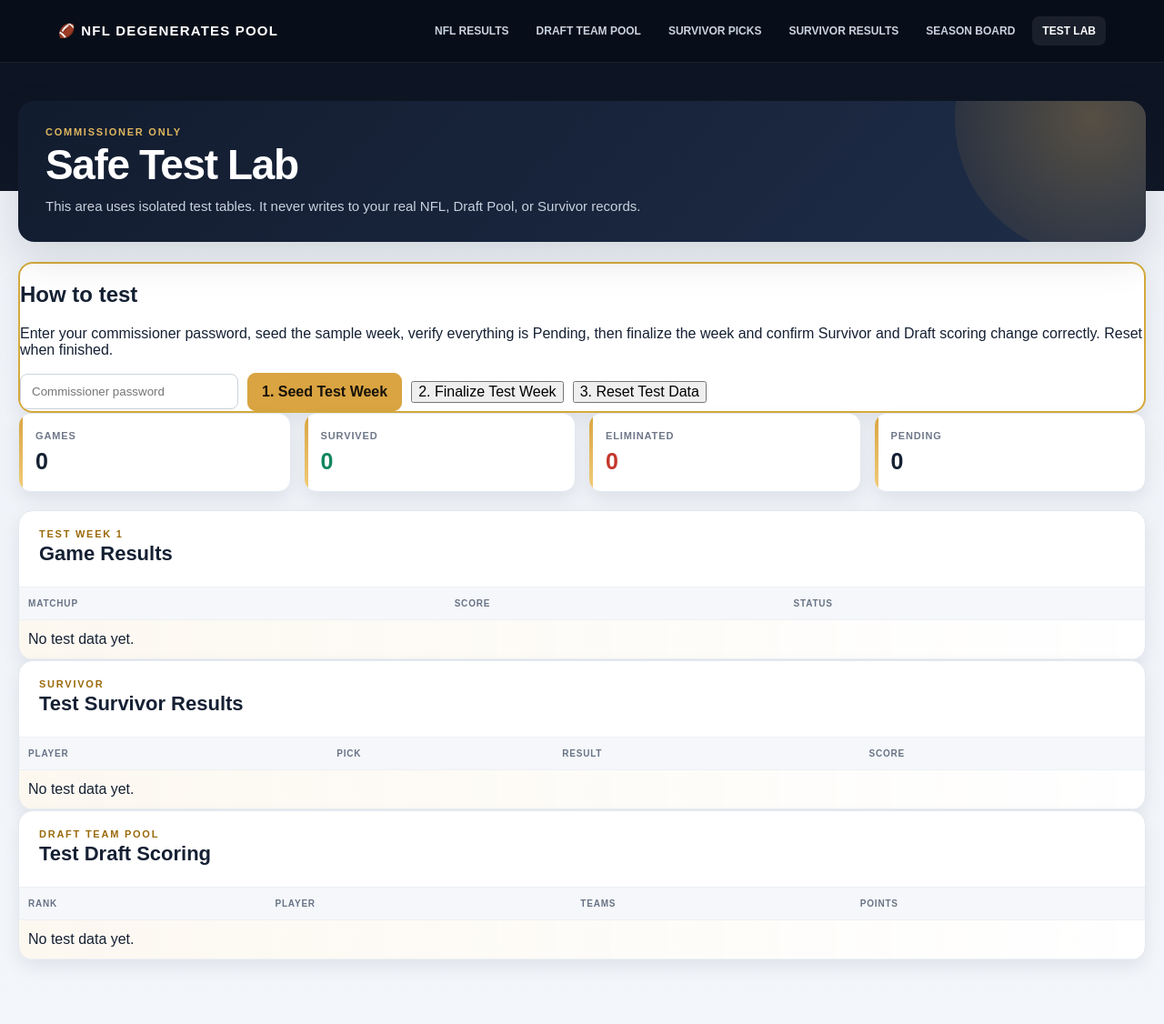
After one commit to fsmalley/NFL-Degenerates-pool, a Flask app: page /test-lab in a window 1280 px wide. The commit adds this page. Shown: the whole page at 91% size. Run offline with Flask 3, Linux system fonts and the light colour scheme.

Commit message:
Add files via upload
Adding a test mode

```diff
--- a/app.py
+++ b/app.py
@@ -58,6 +58,17 @@ def sb_upsert(table, rows, on_conflict):
         headers=sb_headers({"Prefer":"resolution=merge-duplicates,return=minimal"}),
         params={"on_conflict":on_conflict},
         json=rows,
+        timeout=20
+    )
+    r.raise_for_status()
+
+def sb_delete(table, params):
+    if not sb_ready():
+        raise RuntimeError("Supabase is not configured.")
+    r = requests.delete(
+        f"{SUPABASE_URL}/rest/v1/{table}",
+        headers=sb_headers({"Prefer":"return=minimal"}),
+        params=params,
         timeout=20
     )
     r.raise_for_status()
@@ -662,6 +673,11 @@ def survivor_results():
 def survivor_board():
     return render_template("survivor_board.html",season=SEASON)
 
+@app.route("/test-lab")
+def test_lab():
+    return render_template("test_lab.html", season=SEASON)
+
+
 @app.route("/health")
 def health():
     try:
@@ -921,5 +937,166 @@ def api_survivor_results(week):
 
 
 
+
+def require_admin(payload=None):
+    payload = payload or {}
+    password = str(payload.get("password", ""))
+    if not ADMIN_PASSWORD:
+        return False, ("ADMIN_PASSWORD is not configured on the server.", 500)
+    if password != ADMIN_PASSWORD:
+        return False, ("Incorrect commissioner password.", 403)
+    return True, None
+
+
+def test_seed_rows():
+    games = [
+        {"id":"T-W1-1","week":1,"away_team":"BUF","home_team":"NYJ","away_score":None,"home_score":None,"status":"scheduled"},
+        {"id":"T-W1-2","week":1,"away_team":"KC","home_team":"LV","away_score":None,"home_score":None,"status":"scheduled"},
+        {"id":"T-W1-3","week":1,"away_team":"PHI","home_team":"DAL","away_score":None,"home_score":None,"status":"scheduled"},
+        {"id":"T-W1-4","week":1,"away_team":"BAL","home_team":"PIT","away_score":None,"home_score":None,"status":"scheduled"},
+    ]
+    picks = [
+        {"player_name":"Test Player 1","player_key":"test player 1","week":1,"team":"BUF"},
+        {"player_name":"Test Player 2","player_key":"test player 2","week":1,"team":"LV"},
+        {"player_name":"Test Player 3","player_key":"test player 3","week":1,"team":"PHI"},
+    ]
+    draft = [
+        {"player_name":"Test Draft 1","team1":"BUF","team2":"KC"},
+        {"player_name":"Test Draft 2","team1":"NYJ","team2":"LV"},
+        {"player_name":"Test Draft 3","team1":"PHI","team2":"BAL"},
+    ]
+    return games, picks, draft
+
+
+def test_compute():
+    games = sb_get("test_games", {"select":"*","order":"id.asc"})
+    survivor_picks = sb_get("test_survivor_picks", {"select":"*","order":"player_name.asc"})
+    draft_players = sb_get("test_draft_players", {"select":"*","order":"player_name.asc"})
+
+    computed_games = []
+    for g in games:
+        a, h = g.get("away_score"), g.get("home_score")
+        winner = loser = margin = None
+        if a is not None and h is not None and str(g.get("status") or "").lower() == "final":
+            a, h = int(a), int(h)
+            if a > h:
+                winner, loser, margin = g["away_team"], g["home_team"], a-h
+            elif h > a:
+                winner, loser, margin = g["home_team"], g["away_team"], h-a
+            else:
+                winner, loser, margin = "TIE", "TIE", 0
+        computed_games.append({**g, "winner":winner, "loser":loser, "margin":margin})
+
+    survivor = []
+    for p in survivor_picks:
+        status, score = "PENDING", ""
+        for g in computed_games:
+            if p["team"] not in (g["away_team"], g["home_team"]):
+                continue
+            if str(g.get("status") or "").lower() == "final":
+                score = f'{g["away_team"]} {g["away_score"]} - {g["home_team"]} {g["home_score"]}'
+                status = "SURVIVED" if g["winner"] == p["team"] else "ELIMINATED"
+            break
+        survivor.append({**p, "status":status, "score":score})
+
+    draft = []
+    for p in draft_players:
+        total = 0
+        for field in ("team1","team2"):
+            team = p.get(field) or ""
+            for g in computed_games:
+                if g.get("margin") is None:
+                    continue
+                if g.get("winner") == team:
+                    total += int(g["margin"])
+                elif g.get("loser") == team:
+                    total -= int(g["margin"])
+        draft.append({**p, "total_points":total})
+    draft.sort(key=lambda x:(-x["total_points"], x["player_name"].lower()))
+
+    return {
+        "games":computed_games,
+        "survivor":survivor,
+        "draft":draft,
+        "counts":{
+            "games":len(computed_games),
+            "survived":sum(1 for x in survivor if x["status"]=="SURVIVED"),
+            "eliminated":sum(1 for x in survivor if x["status"]=="ELIMINATED"),
+            "pending":sum(1 for x in survivor if x["status"]=="PENDING")
+        }
+    }
+
+
+@app.route("/api/test-lab/state", methods=["POST"])
+def api_test_lab_state():
+    payload = request.get_json(silent=True) or {}
+    ok, err = require_admin(payload)
+    if not ok:
+        return jsonify({"ok":False,"error":err[0]}), err[1]
+    try:
+        return jsonify(test_compute())
+    except Exception as e:
+        return jsonify({"error":str(e)}), 500
+
+
+@app.route("/api/test-lab/seed", methods=["POST"])
+def api_test_lab_seed():
+    payload = request.get_json(silent=True) or {}
+    ok, err = require_admin(payload)
+    if not ok:
+        return jsonify({"ok":False,"error":err[0]}), err[1]
+
+    sb_delete("test_games", {"id":"neq.__never__"})
+    sb_delete("test_survivor_picks", {"id":"gte.0"})
+    sb_delete("test_draft_players", {"id":"gte.0"})
+
+    games, picks, draft = test_seed_rows()
+    now = dt.datetime.now(dt.timezone.utc).isoformat()
+    sb_upsert("test_games", [{**g,"updated_at":now} for g in games], "id")
+    sb_upsert("test_survivor_picks", [{**p,"updated_at":now} for p in picks], "player_key,week")
+    sb_upsert("test_draft_players", [{**p,"updated_at":now} for p in draft], "player_name")
+    return jsonify({"ok":True,"message":"Safe test data seeded.","state":test_compute()})
+
+
+@app.route("/api/test-lab/finalize", methods=["POST"])
+def api_test_lab_finalize():
+    payload = request.get_json(silent=True) or {}
+    ok, err = require_admin(payload)
+    if not ok:
+        return jsonify({"ok":False,"error":err[0]}), err[1]
+
+    scores = {
+        "T-W1-1": (27,17),
+        "T-W1-2": (24,20),
+        "T-W1-3": (21,28),
+        "T-W1-4": (31,14),
+    }
+    current = sb_get("test_games", {"select":"*","order":"id.asc"})
+    now = dt.datetime.now(dt.timezone.utc).isoformat()
+    rows = []
+    for g in current:
+        if g["id"] in scores:
+            away, home = scores[g["id"]]
+            rows.append({
+                "id":g["id"],"week":g["week"],"away_team":g["away_team"],"home_team":g["home_team"],
+                "away_score":away,"home_score":home,"status":"final","updated_at":now
+            })
+    sb_upsert("test_games", rows, "id")
+    return jsonify({"ok":True,"message":"Test Week 1 finalized.","state":test_compute()})
+
+
+@app.route("/api/test-lab/reset", methods=["POST"])
+def api_test_lab_reset():
+    payload = request.get_json(silent=True) or {}
+    ok, err = require_admin(payload)
+    if not ok:
+        return jsonify({"ok":False,"error":err[0]}), err[1]
+
+    sb_delete("test_games", {"id":"neq.__never__"})
+    sb_delete("test_survivor_picks", {"id":"gte.0"})
+    sb_delete("test_draft_players", {"id":"gte.0"})
+    return jsonify({"ok":True,"message":"All test-only data cleared."})
+
+
 if __name__=="__main__":
     app.run(host="0.0.0.0",port=int(os.getenv("PORT","5000")),debug=False)
--- a/static/style.css
+++ b/static/style.css
@@ -122,3 +122,12 @@ tbody tr:first-child .rank-badge{background:var(--accent-soft);border-color:#e7c
   .survivor-form button.secondary{width:100%}
   .survivor-submit{width:100%}
 }
+
+
+/* V2.1 Safe Test Lab */
+.test-warning{border:2px solid #d5aa3c}
+.test-controls{display:flex;gap:10px;align-items:center;flex-wrap:wrap;margin-top:16px}
+.test-controls input{min-width:240px;padding:11px 12px;border:1px solid #cbd3dd;border-radius:8px}
+.test-msg{margin-top:12px;padding:10px 12px;border-radius:8px;font-weight:800}
+.test-msg.ok{background:var(--green-bg);color:var(--green)}
+.test-msg.error{background:var(--red-bg);color:var(--red)}
--- a/templates/draft.html
+++ b/templates/draft.html
@@ -15,6 +15,7 @@
     <a href="/survivor">SURVIVOR PICKS</a>
     <a href="/survivor/results">WEEKLY RESULTS</a>
     <a href="/survivor/board">SEASON BOARD</a>
+    <a href="/test-lab">TEST LAB</a>
   </nav>
 </header>
 
--- a/templates/index.html
+++ b/templates/index.html
@@ -5,6 +5,7 @@
 <a href="/survivor">SURVIVOR PICKS</a>
 <a href="/survivor/results">WEEKLY RESULTS</a>
     <a href="/survivor/board">SEASON BOARD</a>
+    <a href="/test-lab">TEST LAB</a>
 </nav></header><main>
 <h1>NFL Weekly Results</h1><p>Choose a week. Completed games show the winner and point differential.</p>
 <div class="weeks">{% for w in range(1,19) %}<a class="{% if w==week %}active{% endif %}" href="/?week={{w}}">Week {{w}}</a>{% endfor %}</div>
--- a/templates/survivor.html
+++ b/templates/survivor.html
@@ -15,6 +15,7 @@
     <a class="active-nav" href="/survivor">SURVIVOR PICKS</a>
     <a href="/survivor/results">WEEKLY RESULTS</a>
     <a href="/survivor/board">SEASON BOARD</a>
+    <a href="/test-lab">TEST LAB</a>
   </nav>
 </header>
 
--- a/templates/survivor_board.html
+++ b/templates/survivor_board.html
@@ -15,6 +15,7 @@
     <a href="/survivor">SURVIVOR PICKS</a>
     <a href="/survivor/results">WEEKLY RESULTS</a>
     <a class="active-nav" href="/survivor/board">SEASON BOARD</a>
+    <a href="/test-lab">TEST LAB</a>
   </nav>
 </header>
 
--- a/templates/survivor_results.html
+++ b/templates/survivor_results.html
@@ -15,6 +15,7 @@
     <a href="/survivor">SURVIVOR PICKS</a>
     <a class="active-nav" href="/survivor/results">WEEKLY RESULTS</a>
     <a href="/survivor/board">SEASON BOARD</a>
+    <a href="/test-lab">TEST LAB</a>
   </nav>
 </header>
 
--- /dev/null
+++ b/templates/test_lab.html
@@ -0,0 +1,133 @@
+<!doctype html>
+<html>
+<head>
+<meta charset="utf-8">
+<meta name="viewport" content="width=device-width,initial-scale=1">
+<title>Commissioner Test Lab</title>
+<link rel="stylesheet" href="/static/style.css">
+</head>
+<body>
+<header>
+  <b>🏈 NFL DEGENERATES POOL</b>
+  <nav>
+    <a href="/">NFL RESULTS</a>
+    <a href="/draft">DRAFT TEAM POOL</a>
+    <a href="/survivor">SURVIVOR PICKS</a>
+    <a href="/survivor/results">SURVIVOR RESULTS</a>
+    <a href="/survivor/board">SEASON BOARD</a>
+    <a class="active-nav" href="/test-lab">TEST LAB</a>
+  </nav>
+</header>
+
+<main>
+<section class="hero">
+  <div>
+    <div class="eyebrow">COMMISSIONER ONLY</div>
+    <h1>Safe Test Lab</h1>
+    <p>This area uses isolated test tables. It never writes to your real NFL, Draft Pool, or Survivor records.</p>
+  </div>
+</section>
+
+<section class="card test-warning">
+  <h2>How to test</h2>
+  <p>Enter your commissioner password, seed the sample week, verify everything is Pending, then finalize the week and confirm Survivor and Draft scoring change correctly. Reset when finished.</p>
+  <div class="test-controls">
+    <input id="password" type="password" placeholder="Commissioner password">
+    <button class="primary" onclick="seed()">1. Seed Test Week</button>
+    <button onclick="finalizeWeek()">2. Finalize Test Week</button>
+    <button onclick="resetTest()">3. Reset Test Data</button>
+  </div>
+  <div id="msg"></div>
+</section>
+
+<section class="summary-grid">
+  <div class="summary-card"><span>Games</span><strong id="gamesCount">0</strong></div>
+  <div class="summary-card"><span>Survived</span><strong id="survived" class="positive">0</strong></div>
+  <div class="summary-card"><span>Eliminated</span><strong id="eliminated" class="negative">0</strong></div>
+  <div class="summary-card"><span>Pending</span><strong id="pending">0</strong></div>
+</section>
+
+<section class="card">
+  <div class="section-head"><div><div class="eyebrow dark-eyebrow">TEST WEEK 1</div><h2>Game Results</h2></div></div>
+  <div class="tablewrap">
+    <table>
+      <thead><tr><th>Matchup</th><th>Score</th><th>Status</th></tr></thead>
+      <tbody id="games"><tr><td colspan="3">No test data yet.</td></tr></tbody>
+    </table>
+  </div>
+</section>
+
+<section class="card">
+  <div class="section-head"><div><div class="eyebrow dark-eyebrow">SURVIVOR</div><h2>Test Survivor Results</h2></div></div>
+  <div class="tablewrap">
+    <table>
+      <thead><tr><th>Player</th><th>Pick</th><th>Result</th><th>Score</th></tr></thead>
+      <tbody id="survivor"><tr><td colspan="4">No test data yet.</td></tr></tbody>
+    </table>
+  </div>
+</section>
+
+<section class="card">
+  <div class="section-head"><div><div class="eyebrow dark-eyebrow">DRAFT TEAM POOL</div><h2>Test Draft Scoring</h2></div></div>
+  <div class="tablewrap">
+    <table>
+      <thead><tr><th>Rank</th><th>Player</th><th>Teams</th><th>Points</th></tr></thead>
+      <tbody id="draft"><tr><td colspan="4">No test data yet.</td></tr></tbody>
+    </table>
+  </div>
+</section>
+</main>
+
+<script>
+function esc(v){return String(v??"").replaceAll("&","&amp;").replaceAll("<","&lt;").replaceAll(">","&gt;");}
+function password(){return document.getElementById("password").value;}
+function showMsg(text,ok=true){
+  const m=document.getElementById("msg");
+  m.className=ok?"test-msg ok":"test-msg error";
+  m.textContent=text;
+}
+async function post(path){
+  const r=await fetch(path,{method:"POST",headers:{"Content-Type":"application/json"},body:JSON.stringify({password:password()})});
+  const d=await r.json();
+  if(!r.ok) throw new Error(d.error||"Request failed");
+  showMsg(d.message||"Done.");
+  render(d.state||{games:[],survivor:[],draft:[],counts:{games:0,survived:0,eliminated:0,pending:0}});
+}
+async function seed(){try{await post("/api/test-lab/seed")}catch(e){showMsg(e.message,false)}}
+async function finalizeWeek(){try{await post("/api/test-lab/finalize")}catch(e){showMsg(e.message,false)}}
+async function resetTest(){try{await post("/api/test-lab/reset"); await load()}catch(e){showMsg(e.message,false)}}
+async function load(){
+  try{
+    if(!password()){return;}
+    const r=await fetch("/api/test-lab/state",{method:"POST",headers:{"Content-Type":"application/json"},body:JSON.stringify({password:password()})});
+    const d=await r.json();
+    if(!r.ok) throw new Error(d.error||"Could not load test data");
+    render(d);
+  }catch(e){showMsg(e.message,false)}
+}
+function render(d){
+  const c=d.counts||{};
+  document.getElementById("gamesCount").textContent=c.games||0;
+  document.getElementById("survived").textContent=c.survived||0;
+  document.getElementById("eliminated").textContent=c.eliminated||0;
+  document.getElementById("pending").textContent=c.pending||0;
+
+  document.getElementById("games").innerHTML=(d.games||[]).length ? d.games.map(g=>{
+    const score=(g.away_score==null||g.home_score==null)?"—":`${g.away_team} ${g.away_score} - ${g.home_team} ${g.home_score}`;
+    return `<tr><td><strong>${esc(g.away_team)}</strong> @ <strong>${esc(g.home_team)}</strong></td><td>${esc(score)}</td><td>${esc(g.status)}</td></tr>`;
+  }).join("") : '<tr><td colspan="3">No test data yet.</td></tr>';
+
+  document.getElementById("survivor").innerHTML=(d.survivor||[]).length ? d.survivor.map(p=>{
+    const cls=p.status==="SURVIVED"?"positive":p.status==="ELIMINATED"?"negative":"";
+    return `<tr><td>${esc(p.player_name)}</td><td><strong>${esc(p.team)}</strong></td><td class="${cls}"><strong>${esc(p.status)}</strong></td><td>${esc(p.score||"—")}</td></tr>`;
+  }).join("") : '<tr><td colspan="4">No test data yet.</td></tr>';
+
+  document.getElementById("draft").innerHTML=(d.draft||[]).length ? d.draft.map((p,i)=>{
+    const cls=Number(p.total_points)>0?"positive":Number(p.total_points)<0?"negative":"";
+    return `<tr><td>${i+1}</td><td>${esc(p.player_name)}</td><td>${esc(p.team1)} · ${esc(p.team2)}</td><td class="${cls}"><strong>${p.total_points>0?"+":""}${esc(p.total_points)}</strong></td></tr>`;
+  }).join("") : '<tr><td colspan="4">No test data yet.</td></tr>';
+}
+document.getElementById("password").addEventListener("change",load);
+</script>
+</body>
+</html>
```
Also changed, not shown: supabase_schema.sql (+38 -0 lines), test_mode_schema_update.sql (added, +36 -0 lines), README.md.
